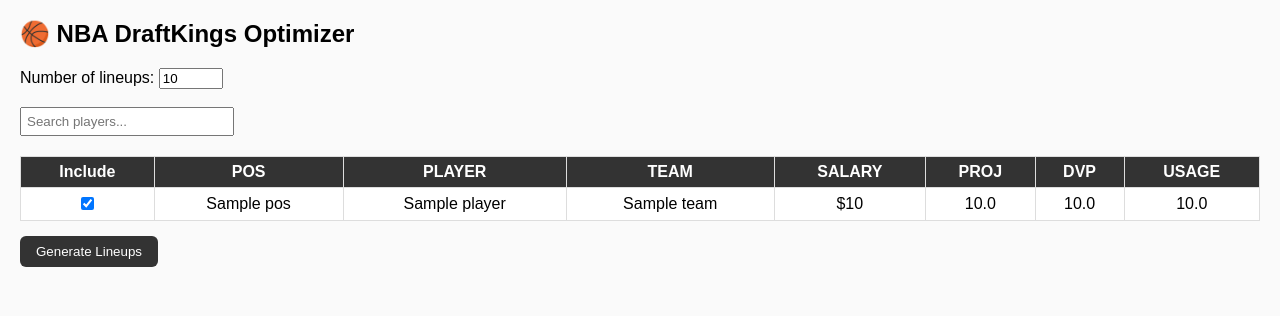
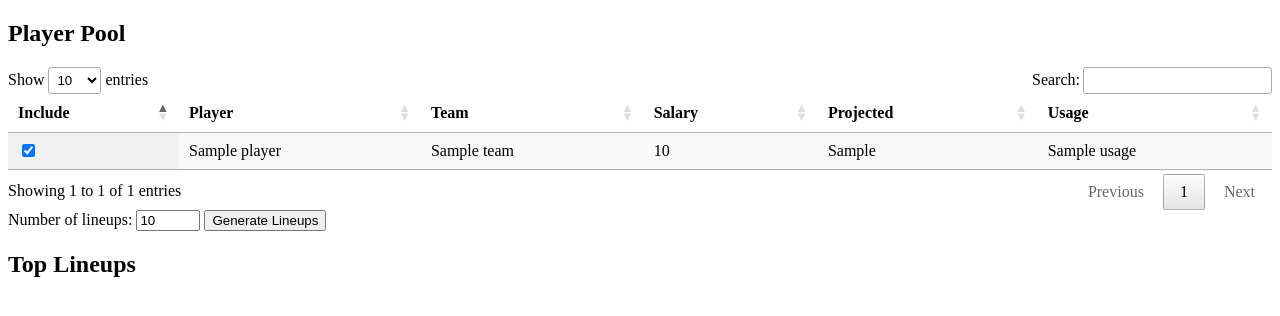
Before and after one commit to ktwom22/nba, a Flask app: template templates/index.html in a window 1280 px wide. Shown: the top 316 px of the page. Run offline with Flask 2, Linux system fonts and the light colour scheme; the template is opened without the code that fills it: most values are stand-ins (such as "Sample title", 1, 10 or a date in 2020); some libraries are stand-ins or nearby versions.

Commit message:
fix a bunch of files

```diff
--- a/app.py
+++ b/app.py
@@ -1,36 +1,29 @@
-from flask import Flask, render_template, request
+from flask import Flask, render_template, request, jsonify
 from lineup_optimizer import load_players, generate_top_k
 
 app = Flask(__name__)
 
-# ⚠️ Replace this with your actual public Google Sheet CSV export URL
-SHEET_URL = "https://docs.google.com/spreadsheets/d/e/2PACX-1vTF0d2pT0myrD7vjzsB2IrEzMa3o1lylX5_GYyas_5UISsgOud7WffGDxSVq6tJhS45UaxFOX_FolyT/pub?gid=324730904&single=true&output=csv"
+# Replace with your CSV export URL of Google Sheet
+SHEET_URL = "https://docs.google.com/spreadsheets/d/YOUR_SHEET_ID/export?format=csv"
 
-@app.route("/")
+@app.route("/", methods=["GET"])
 def index():
     try:
         players = load_players(SHEET_URL)
-        return render_template("index.html", players=players)
     except Exception as e:
         return f"Error loading players: {e}"
+    return render_template("index.html", players=players)
 
 @app.route("/optimize", methods=["POST"])
 def optimize():
     try:
-        included_ids = request.form.getlist("include_player")
-        all_players = load_players(SHEET_URL)
-
-        # Only include players that are checked
-        selected_players = [p for p in all_players if str(p["idx"]) in included_ids]
-        if not selected_players:
-            selected_players = all_players
-
-        num_lineups = int(request.form.get("num_lineups", 10))
-        results = generate_top_k(selected_players, num_lineups)
-
-        return render_template("results.html", lineups=results)
+        data = request.get_json()
+        players = data.get("players")
+        count = int(data.get("player_count", 10))
+        results = generate_top_k(players, count)
+        return jsonify(results)
     except Exception as e:
-        return f"Error optimizing: {e}"
+        return jsonify({"error": f"Error optimizing: {e}"})
 
 if __name__ == "__main__":
-    app.run(host="0.0.0.0", port=8080)
+    app.run(debug=True)
--- a/templates/index.html
+++ b/templates/index.html
@@ -1,68 +1,93 @@
 <!DOCTYPE html>
 <html>
 <head>
-  <title>NBA Lineup Optimizer</title>
-  <style>
-    body { font-family: Arial, sans-serif; margin: 20px; background: #fafafa; }
-    table { border-collapse: collapse; width: 100%; margin-top: 10px; background: #fff; }
-    th, td { border: 1px solid #ddd; padding: 6px; text-align: center; }
-    th { background-color: #333; color: white; cursor: pointer; }
-    input[type="text"] { width: 200px; margin-bottom: 10px; padding: 5px; }
-    button { margin-top: 15px; padding: 8px 16px; border: none; background: #333; color: #fff; cursor: pointer; border-radius: 6px; }
-    button:hover { background: #555; }
-  </style>
+    <title>Lineup Optimizer</title>
+    <link rel="stylesheet" href="https://cdn.datatables.net/1.13.6/css/jquery.dataTables.min.css">
+    <script src="https://code.jquery.com/jquery-3.7.1.min.js"></script>
+    <script src="https://cdn.datatables.net/1.13.6/js/jquery.dataTables.min.js"></script>
 </head>
 <body>
-  <h2>🏀 NBA DraftKings Optimizer</h2>
-
-  <form method="POST" action="/optimize">
-    <label>Number of lineups: </label>
-    <input type="number" name="num_lineups" value="10" min="1" max="100" required>
-    <br><br>
-
-    <input type="text" id="searchBox" placeholder="Search players..." onkeyup="filterTable()">
-
-    <table id="playerTable">
+<h2>Player Pool</h2>
+<table id="players" class="display">
     <thead>
     <tr>
         <th>Include</th>
-          <th>POS</th>
-          <th>PLAYER</th>
-          <th>TEAM</th>
-          <th>SALARY</th>
-          <th>PROJ</th>
-          <th>DVP</th>
-          <th>USAGE</th>
+        <th>Player</th>
+        <th>Team</th>
+        <th>Salary</th>
+        <th>Projected</th>
+        <th>Usage</th>
     </tr>
     </thead>
     <tbody>
     {% for p in players %}
         <tr>
-          <td><input type="checkbox" name="include_player" value="{{ p.idx }}" checked></td>
-          <td>{{ p.POS }}</td>
-          <td>{{ p.PLAYER }}</td>
-          <td>{{ p.TEAM }}</td>
-          <td>${{ "%.0f"|format(p.Salary) }}</td>
-          <td>{{ "%.1f"|format(p["PROJECTED POINTS"]) }}</td>
-          <td>{{ "%.1f"|format(p.DVP) }}</td>
-          <td>{{ "%.1f"|format(p.Usage) }}</td>
+            <td><input type="checkbox" class="include-player" checked data-idx="{{ p.idx }}"></td>
+            <td>{{ p.Player }}</td>
+            <td>{{ p.Team }}</td>
+            <td>{{ p.Salary }}</td>
+            <td>{{ p['PROJECTED POINTS'] }}</td>
+            <td>{{ p.Usage }}</td>
         </tr>
     {% endfor %}
     </tbody>
 </table>
 
-    <button type="submit">Generate Lineups</button>
-  </form>
+<label for="player_count">Number of lineups:</label>
+<input type="number" id="player_count" value="10" min="1" max="100">
+<button id="optimize-btn">Generate Lineups</button>
+
+<h2>Top Lineups</h2>
+<div id="results"></div>
 
 <script>
-    function filterTable() {
-      const query = document.getElementById("searchBox").value.toLowerCase();
-      const rows = document.querySelectorAll("#playerTable tbody tr");
-      rows.forEach(row => {
-        const name = row.cells[2].textContent.toLowerCase();
-        row.style.display = name.includes(query) ? "" : "none";
+    $(document).ready(function () {
+        var table = $('#players').DataTable({
+            "columnDefs": [
+                {"orderable": false, "targets": 0}  // Disable sorting on checkbox column
+            ]
+        });
+
+        $('#optimize-btn').click(function () {
+            var players = [];
+            table.rows().every(function () {
+                var row = this.data();
+                var idx = $(this.node()).find('input.include-player').data('idx');
+                var include = $(this.node()).find('input.include-player').prop('checked');
+                if (include) {
+                    players.push({
+                        "idx": idx,
+                        "Player": row[1],
+                        "Team": row[2],
+                        "Salary": parseFloat(row[3]),
+                        "PROJECTED POINTS": parseFloat(row[4]),
+                        "Usage": parseFloat(row[5])
                     });
                 }
+            });
+
+            var player_count = parseInt($('#player_count').val()) || 10;
+
+            $.ajax({
+                url: '/optimize',
+                type: 'POST',
+                contentType: 'application/json',
+                data: JSON.stringify({players: players, player_count: player_count}),
+                success: function (data) {
+                    $('#results').empty();
+                    data.forEach(function (lineup, i) {
+                        var html = `<h3>Lineup #${i+1} — Salary: $${lineup.total_salary.toFixed(0)} | Projected: ${lineup.projected.toFixed(1)}</h3>`;
+                        html += `<table border="1"><tr><th>Player</th><th>Team</th><th>Salary</th><th>Projected</th><th>Usage</th></tr>`;
+                        lineup.players.forEach(function (p) {
+                            html += `<tr><td>${p.Player}</td><td>${p.Team}</td><td>${p.Salary}</td><td>${p['PROJECTED POINTS']}</td><td>${p.Usage}</td></tr>`;
+                        });
+                        html += `</table>`;
+                        $('#results').append(html);
+                    });
+                }
+            });
+        });
+    });
 </script>
 </body>
 </html>
```
Also changed, not shown: lineup_optimizer.py (+35 -40 lines). Lines whose indentation alone changed are shown as unchanged.
